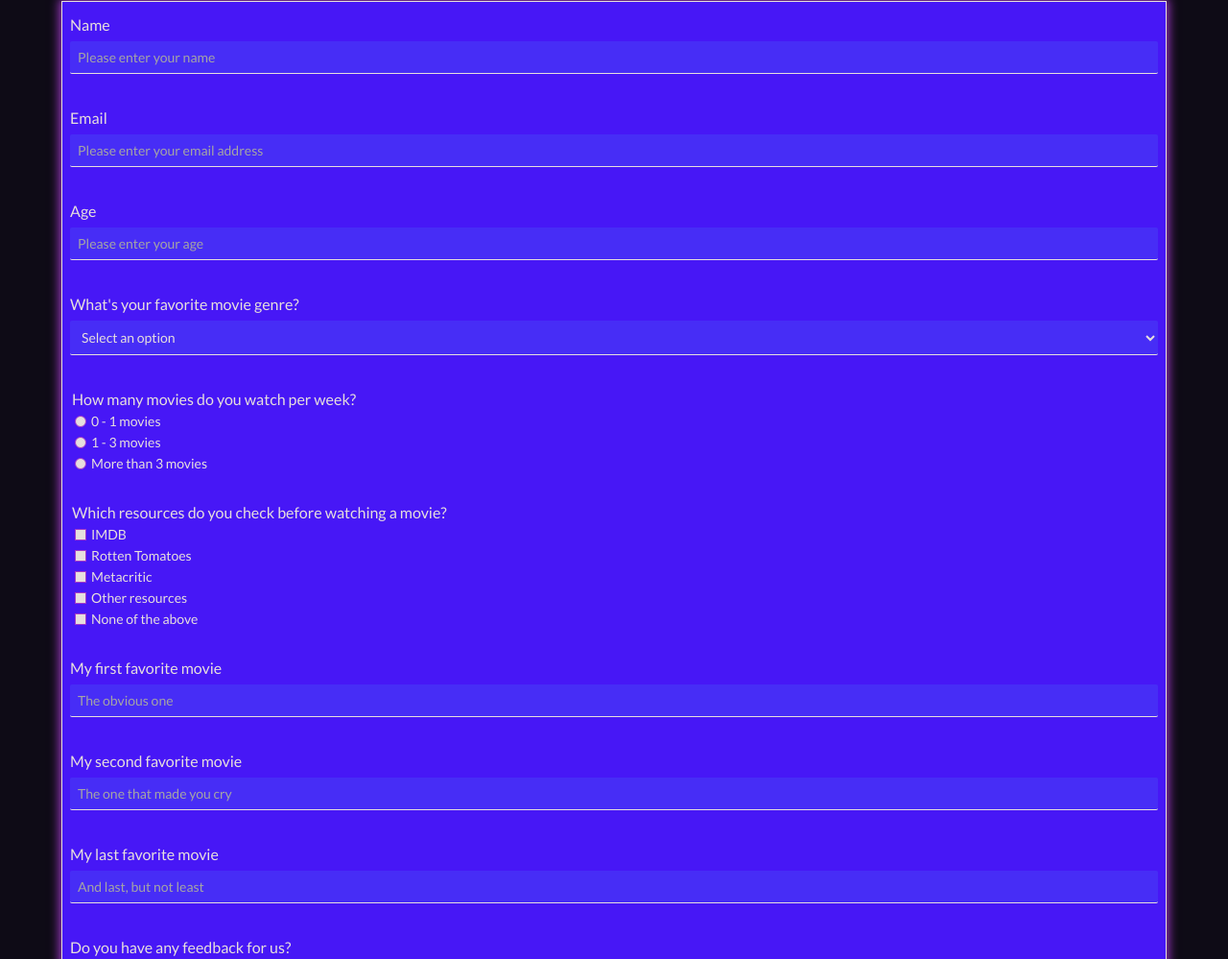
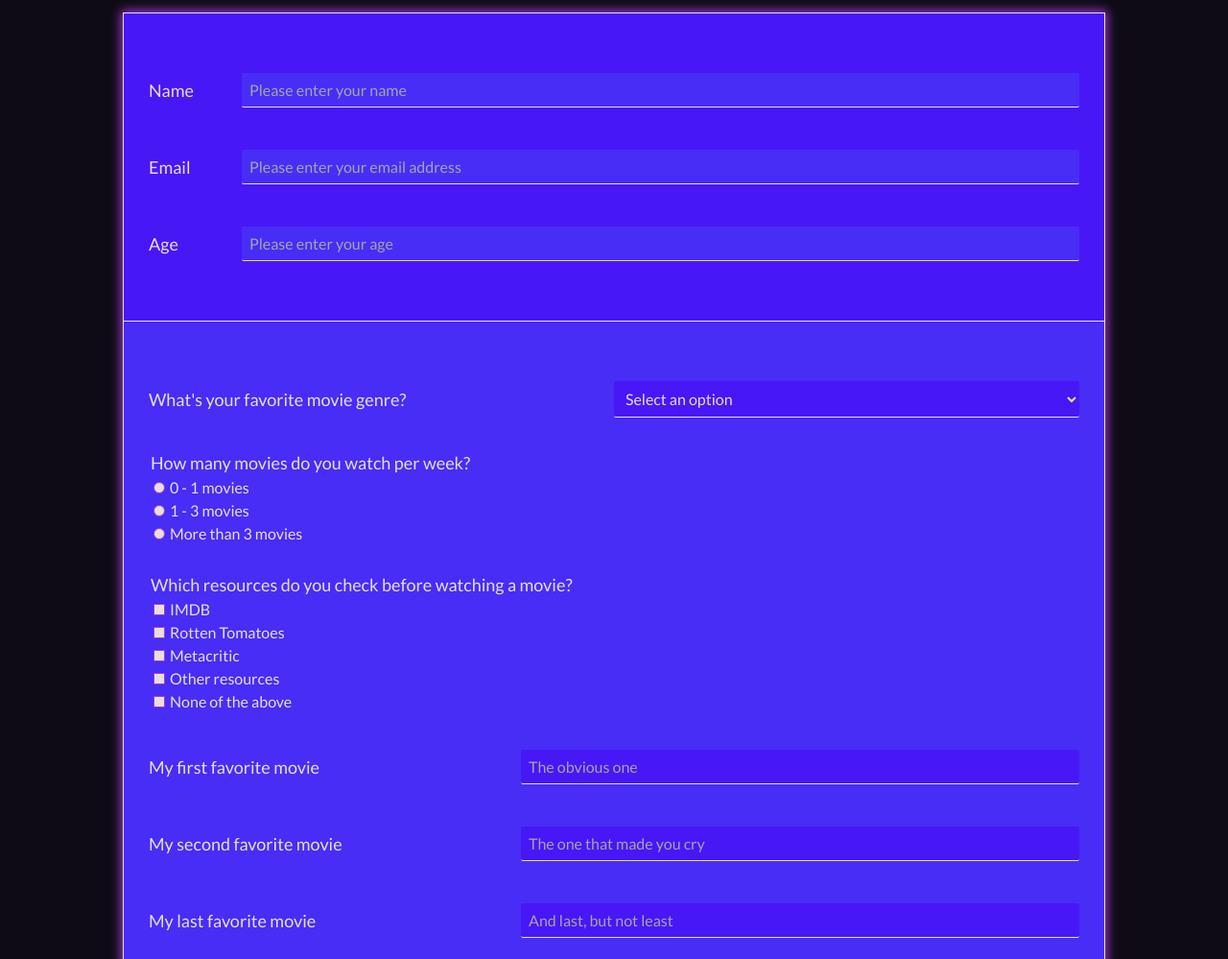
Before and after one commit to ewaldvveen/freeCodeCamp, a plain HTML site: page 01 - Responsive Web Design/II - Build a Survey Form/index.html in a window 1280 px wide. Shown: the part 301-1300 px from the top of the page at 96% size. Drawn offline with Linux system fonts and the light colour scheme.

Commit message:
Added a new background pattern, created media queries

```diff
--- a/01 - Responsive Web Design/II - Build a Survey Form/index.html
+++ b/01 - Responsive Web Design/II - Build a Survey Form/index.html
@@ -40,20 +40,23 @@ User Story #16: Inside the form element, I am presented with a button with id="s
             <main>
                 <p id='description'>The Lord Of The Rings or Star Wars? No wait, The Godfather of course. But what about The Shawshank Redemption? Picking your all time favorite movie can be tough. Really tough. That's why we let you pick not one but the three movies you love the most.<br><br>Please let us know your top 3 by filling in this short survey.<br><br>Thank you for your time!</p>
                 <form id='survey-form' action='#'>
-                    <div class='survey-question'>
-                        <label id='name-label' for='name'>Name</label>
+                    <div class='personal'>
+                        <div class='survey-question txt-qtn'>
+                            <label class='txt-info' id='name-label' for='name'>Name</label>
                             <input type='text' id='name' class='font-sm' name='name' placeholder='Please enter your name' required>
                         </div>
-                    <div class='survey-question'>
-                        <label id='email-label' for='email'>Email</label>
+                        <div class='survey-question txt-qtn'>
+                            <label class='txt-info' id='email-label' for='email'>Email</label>
                             <input type='email' id='email' class='font-sm' name='email' placeholder='Please enter your email address' required>
                         </div>
-                    <div class='survey-question'>
-                        <label id='number-label' for='number'>Age</label>
+                        <div class='survey-question txt-qtn'>
+                            <label class='txt-info' id='number-label' for='number'>Age</label>
                             <input type='number' id='number' class='font-sm' name='age' placeholder='Please enter your age' min='16' max='130' required>
                         </div>
-                    <div class='survey-question'>
-                        <label id='genre-label' for='dropdown'>What's your favorite movie genre?</label>
+                    </div>
+                    <div class='movie'>
+                        <div class='survey-question txt-qtn'>
+                            <label class='txt-fav' id='genre-label' for='dropdown'>What's your favorite movie genre?</label>
                             <select id='dropdown' class='font-sm' name='genre'>
                                 <option class='option-disabled' disabled value selected='selected'>Select an option</option>
                                 <option value='comedy'>Comedy</option>
@@ -122,21 +125,24 @@ User Story #16: Inside the form element, I am presented with a button with id="s
                                 </div>
                             </fieldset>
                         </div>
-                    <div class='survey-question'>
-                        <label id='firstMovie-label' for='movieOne'>My first favorite movie</label>
+                        <div class='survey-question txt-qtn'>
+                            <label class='txt-movie' id='firstMovie-label' for='movieOne'>My first favorite movie</label>
                             <input type='text' id='movieOne' class='font-sm' name='favMovies' placeholder='The obvious one' required>
                         </div>
-                    <div class='survey-question'>
-                        <label id='secondMovie-label' for='movieSec'>My second favorite movie</label>
+                        <div class='survey-question txt-qtn'>
+                            <label class='txt-movie' id='secondMovie-label' for='movieSec'>My second favorite movie</label>
                             <input type='text' id='movieSec' class='font-sm' name='favMovies' placeholder='The one that made you cry' required>
                         </div>
-                    <div class='survey-question'>
-                        <label id='thirdMovie-label' for='movieThree'>My last favorite movie</label>
+                        <div class='survey-question txt-qtn'>
+                            <label class='txt-movie' id='thirdMovie-label' for='movieThree'>My last favorite movie</label>
                             <input type='text' id='movieThree' class='font-sm' name='favMovies' placeholder='And last, but not least' required>
                         </div>
+                    </div>
+                    <div class='personal'>
                         <div class='survey-question'>
                             <label id='feedback-label' for='feedback'>Do you have any feedback for us?</label>
                             <textarea id='feedback' class='font-sm' name='fb' rows='6' placeholder='We would love to hear from you!'></textarea>
+                        </div>
                     </div>
                     <div class='btn center'>
                         <button id='submit' type='submit'>Submit</button>
--- a/01 - Responsive Web Design/II - Build a Survey Form/style.css
+++ b/01 - Responsive Web Design/II - Build a Survey Form/style.css
@@ -4,7 +4,7 @@
     --grey-tone: #a5a5a5;
     --purple-tone: #4717f6;
     --purple-light-tone: #472DF6;
-    --pink-tone: #a239ca;
+    --pink-tone: #a139ca;
 }
 
 html {
@@ -29,6 +29,8 @@ h1, main, footer, #description {
 
 h1 {
     margin-top: 5rem;
+    text-shadow: 0 0 .6rem var(--pink-tone),
+    0 0 4rem rgba(231, 223, 221, 0.7);
 }
 
 .container {
@@ -41,10 +43,14 @@ h1 {
     max-width: 90vw;
 }
 
-.survey-question {
-    display: flex;
-    flex-direction: column;
-    padding: 1.4rem .8rem;
+.personal, .movie {
+    padding: 2rem 0;
+}
+
+.movie {
+    background-color: var(--purple-light-tone);
+    border-top: .1rem solid var(--light-tone);
+    border-bottom: .1rem solid var(--light-tone);
 }
 
 /* --- Typograhpy --- */
@@ -52,7 +58,7 @@ body, button {
     font-size: 1.6rem;
 }
 
-body, button, input, select {
+body, button, input, select, textarea {
     font-family: 'Lato', sans-serif;
 }
 
@@ -93,6 +99,12 @@ footer {
     border: .1rem solid var(--light-tone);
 }
 
+.survey-question {
+    display: flex;
+    flex-direction: column;
+    padding: 1.4rem .8rem;
+}
+
 #dropdown option {
     background-color: var(--pink-tone);
     color: var(--light-tone);
@@ -102,8 +114,17 @@ footer {
     color: var(--grey-tone);
 }
 
+.sel-question {
+    margin: .5rem 0;
+}
+
+fieldset {
+    border: none;
+    padding: 0;
+    margin: 0;
+}
+
 input, select, textarea {
-    background-color:  var(--purple-light-tone);
     margin: .8rem 0;
     padding: .8rem;
     outline: none;
@@ -115,8 +136,16 @@ input, select {
     border-bottom: .1rem solid  var(--light-tone);
 }
 
-input:focus, textarea:focus {
+.personal input:focus, .personal textarea:focus, .movie input:focus {
     background-color: var(--pink-tone);
+}
+
+.personal input, .personal textarea {
+    background-color:  var(--purple-light-tone);
+}
+
+.movie input, .movie select {
+    background-color:  var(--purple-tone);
 }
 
 .sel-option {
@@ -173,12 +202,6 @@ input:focus, textarea:focus {
     transform: rotate(45deg);
 }
 
-fieldset {
-    border: none;
-    padding: 0;
-    margin: 0;
-}
-
 #submit {
     margin: .8rem 0 4rem;
     padding: .4rem 4rem;
@@ -189,6 +212,69 @@ fieldset {
     color: var(--light-tone);
 }
 
-.sel-question {
-    margin: .5rem 0;
+@media (min-width: 48em) {
+    .container > * {
+        max-width: 80vw;
+    }
+
+    .personal, .movie {
+        padding: 4rem 0;
+    }
+
+    /* --- Typograhpy --- */
+    body, button {
+        font-size: 1.8rem;
+    }
+
+    h1 {
+        font-size: 4rem;
+    }
+
+    p {
+        line-height: 2.2rem;
+    }
+
+    footer {
+        font-size: 1.4rem;
+    }
+
+    .font-sm {
+        font-size: 1.6rem;
+    }
+
+    ::placeholder {
+        font-size: 1.6rem;
+    }
+
+    /* --- Form input --- */
+    .survey-question {
+        padding: 1.4rem 2.6rem;
+    }
+
+    .txt-qtn {
+        flex-direction: row;
+        justify-content: space-around;
+        flex-wrap: wrap;
+        align-items: center;
+    }
+
+    .txt-info {
+        width: 10%;
+    }
+
+    .txt-fav {
+        width: 50%;
+    }
+
+    .txt-movie {
+        width: 40%;
+    }
+
+    .txt-qtn > input, .txt-qtn > select {
+        flex: 1;
+    }
+
+    #submit {
+        margin-bottom: 8rem;
+    }
 }
```
Also changed, not shown: 01 - Responsive Web Design/II - Build a Survey Form/Images/bgr-l.jpg (deleted), 01 - Responsive Web Design/II - Build a Survey Form/Images/bgr-pattern.png (added), 01 - Responsive Web Design/II - Build a Survey Form/Images/bgr-phone.png (deleted). Lines whose indentation alone changed are shown as unchanged.
